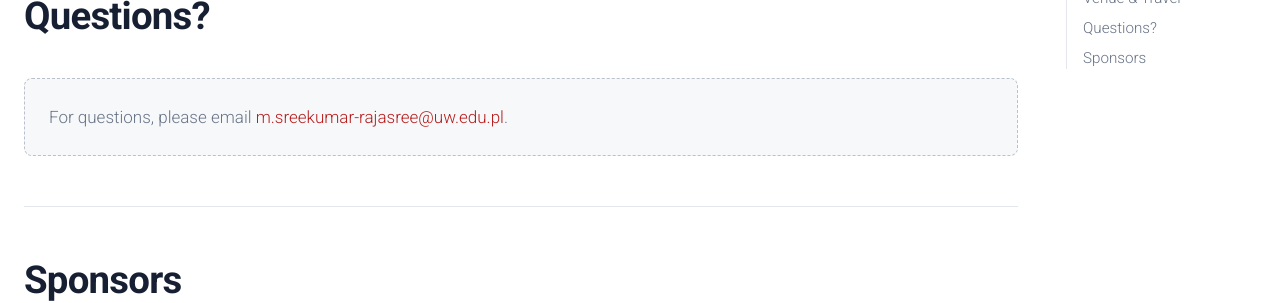
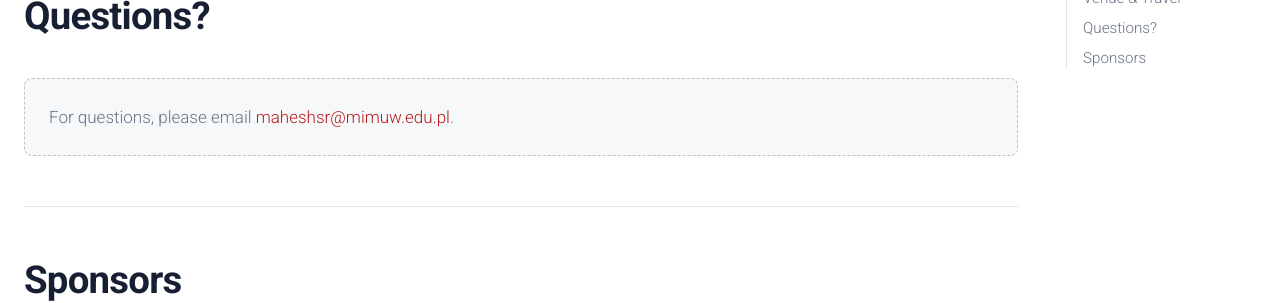
Before and after one commit to Mahe94/mahe94.github.io, a Jekyll site: the page built from _workshops/FSTTCS-2026.md, in a window 1280 px wide and 900 px high, scrolled down 3648 px. Shown: the part 217-520 px from the top of the window. Built offline with Jekyll 4.4.1, drawn with Linux system fonts in a browser that asks for light colours; comment, search, counter and statistics services are not loaded; a style sheet for code colours, icons or effects is not loaded.

Commit message:
Correct contact email to MIM UW address

```diff
--- a/_config.yml
+++ b/_config.yml
@@ -6,7 +6,7 @@ title: blank # the website title (if blank, full name will be used instead)
 first_name: Mahesh
 middle_name: Sreekumar
 last_name: Rajasree
-email: m.sreekumar-rajasree@uw.edu.pl
+email: maheshsr@mimuw.edu.pl
 description: > # the ">" symbol means to ignore newlines until "footer_text:"
   Mahesh Sreekumar Rajasree, Assistant Professor at the University of Warsaw.
   Research in algorithms and cryptography.
--- a/_data/cv.yml
+++ b/_data/cv.yml
@@ -8,7 +8,7 @@
     - name: Affiliation
       value: Institute of Informatics, Faculty of Mathematics, Informatics and Mechanics
     - name: Email
-      value: '<a href="mailto:m.sreekumar-rajasree@uw.edu.pl">m.sreekumar-rajasree@uw.edu.pl</a>'
+      value: '<a href="mailto:maheshsr@mimuw.edu.pl">maheshsr@mimuw.edu.pl</a>'
     - name: Location
       value: Warsaw, Poland
 
```
Also changed, not shown: 1 other file.
